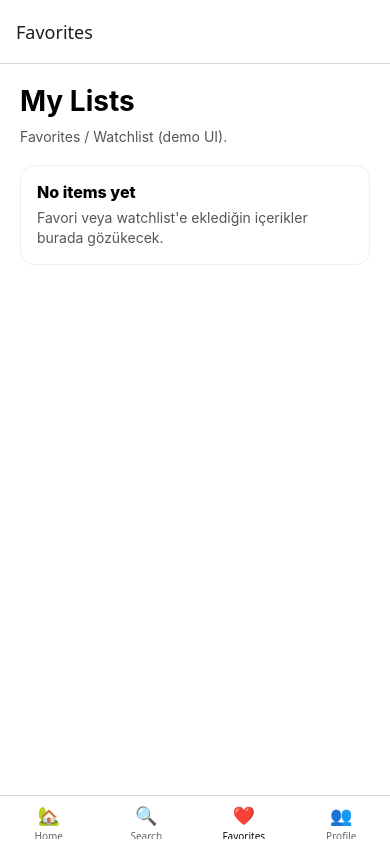
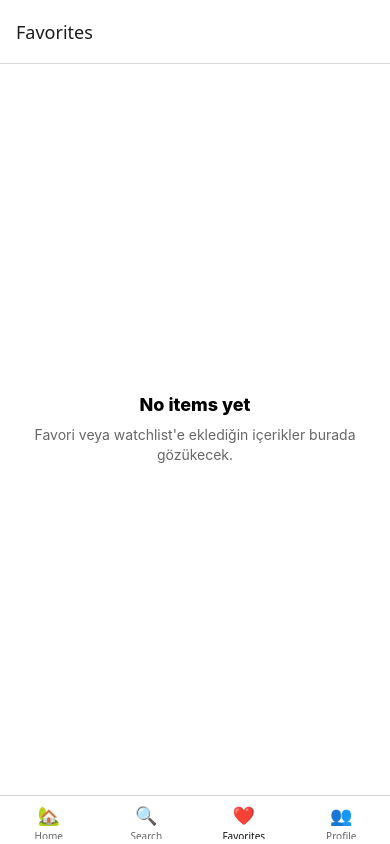
Before and after one commit to OzanDuru/CinePalm, a React Native app: screen /Favorites in a window 390 px wide. Built offline with nearby package versions, Linux system fonts and the light colour scheme.

Commit message:
Week 1: Add Empty and Loading UI states

```diff
--- /dev/null
+++ b/src/components/EmptyState.js
@@ -0,0 +1,44 @@
+import React from "react";
+import { View, Text, Pressable, StyleSheet } from "react-native";
+
+export default function EmptyState({
+  title = "Nothing here",
+  subtitle = "Try again later.",
+  actionLabel,
+  onAction,
+}) {
+  return (
+    <View style={styles.wrap}>
+      <Text style={styles.title}>{title}</Text>
+      <Text style={styles.sub}>{subtitle}</Text>
+
+      {actionLabel && onAction ? (
+        <Pressable style={styles.btn} onPress={onAction}>
+          <Text style={styles.btnText}>{actionLabel}</Text>
+        </Pressable>
+      ) : null}
+    </View>
+  );
+}
+
+const styles = StyleSheet.create({
+  wrap: {
+    flex: 1,
+    alignItems: "center",
+    justifyContent: "center",
+    padding: 24,
+    gap: 10,
+    backgroundColor: "#fff",
+  },
+  title: { fontSize: 18, fontWeight: "800" },
+  sub: { color: "#666", textAlign: "center", lineHeight: 20 },
+  btn: {
+    marginTop: 8,
+    paddingVertical: 12,
+    paddingHorizontal: 16,
+    borderRadius: 12,
+    borderWidth: 1,
+    borderColor: "#ddd",
+  },
+  btnText: { fontWeight: "800" },
+});
--- /dev/null
+++ b/src/components/LoadingState.js
@@ -0,0 +1,28 @@
+import React from "react";
+import { View, Text, ActivityIndicator, StyleSheet } from "react-native";
+
+export default function LoadingState({
+  title = "Loading...",
+  subtitle = "Please wait",
+}) {
+  return (
+    <View style={styles.wrap}>
+      <ActivityIndicator size="large" />
+      <Text style={styles.title}>{title}</Text>
+      <Text style={styles.sub}>{subtitle}</Text>
+    </View>
+  );
+}
+
+const styles = StyleSheet.create({
+  wrap: {
+    flex: 1,
+    alignItems: "center",
+    justifyContent: "center",
+    padding: 24,
+    gap: 10,
+    backgroundColor: "#fff",
+  },
+  title: { fontSize: 18, fontWeight: "800" },
+  sub: { color: "#666" },
+});
--- a/src/screens/FavoritesScreen.js
+++ b/src/screens/FavoritesScreen.js
@@ -1,38 +1,20 @@
-// src/screens/FavoritesScreen.js
 import React from "react";
-import { View, Text, StyleSheet } from "react-native";
 import ScreenContainer from "../components/ScreenContainer";
-
+import EmptyState from "../components/EmptyState";
 
 export default function FavoritesScreen() {
-  const isEmpty = true; // şimdilik boş senaryo
+  const isEmpty = true; // demo boş senaryo
 
   return (
     <ScreenContainer>
-    <View style={styles.container}>
-      <Text style={styles.header}>My Lists</Text>
-      <Text style={styles.desc}>Favorites / Watchlist (demo UI).</Text>
-
       {isEmpty ? (
-        <View style={styles.emptyBox}>
-          <Text style={styles.emptyTitle}>No items yet</Text>
-          <Text style={styles.emptyDesc}>
-            Favori veya watchlist'e eklediğin içerikler burada gözükecek.
-          </Text>
-        </View>
+        <EmptyState
+          title="No items yet"
+          subtitle="Favori veya watchlist'e eklediğin içerikler burada gözükecek."
+        />
       ) : (
-        <Text>(Buraya sonra liste gelecek)</Text>
+        null
       )}
-    </View>
     </ScreenContainer>
   );
 }
-
-const styles = StyleSheet.create({
-  container: { flex: 1, padding: 20, backgroundColor: "#fff", gap: 10 },
-  header: { fontSize: 28, fontWeight: "700" },
-  desc: { fontSize: 14, color: "#555" },
-  emptyBox: { borderWidth: 1, borderColor: "#eee", borderRadius: 14, padding: 16, gap: 6, marginTop: 10 },
-  emptyTitle: { fontSize: 16, fontWeight: "800" },
-  emptyDesc: { color: "#555", lineHeight: 20 },
-});
--- a/src/screens/SearchScreen.js
+++ b/src/screens/SearchScreen.js
@@ -1,8 +1,7 @@
-// src/screens/SearchScreen.js
-import React, { useState } from "react";
+import React, { useEffect, useState } from "react";
 import { View, Text, TextInput, FlatList, StyleSheet } from "react-native";
 import ScreenContainer from "../components/ScreenContainer";
-
+import LoadingState from "../components/LoadingState";
 
 const DUMMY_RESULTS = [
   { id: "1", title: "Avatar" },
@@ -12,6 +11,21 @@ const DUMMY_RESULTS = [
 
 export default function SearchScreen() {
   const [q, setQ] = useState("");
+  const [loading, setLoading] = useState(true);
+
+  // Demo loading (2 sn)
+  useEffect(() => {
+    const t = setTimeout(() => setLoading(false), 2000);
+    return () => clearTimeout(t);
+  }, []);
+
+  if (loading) {
+    return (
+      <ScreenContainer>
+        <LoadingState title="Searching..." subtitle="Fetching demo results" />
+      </ScreenContainer>
+    );
+  }
 
   return (
     <ScreenContainer>
```
Lines whose indentation alone changed are shown as unchanged.
